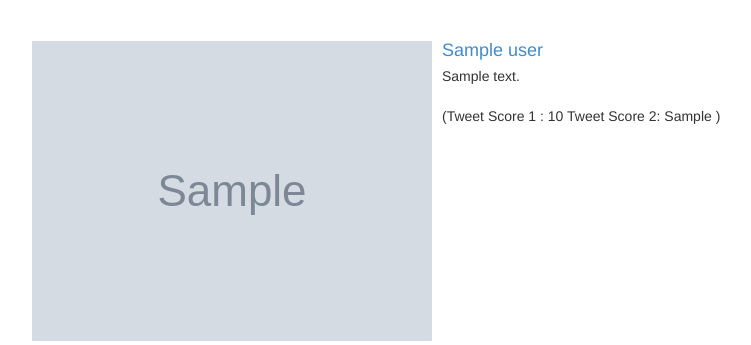
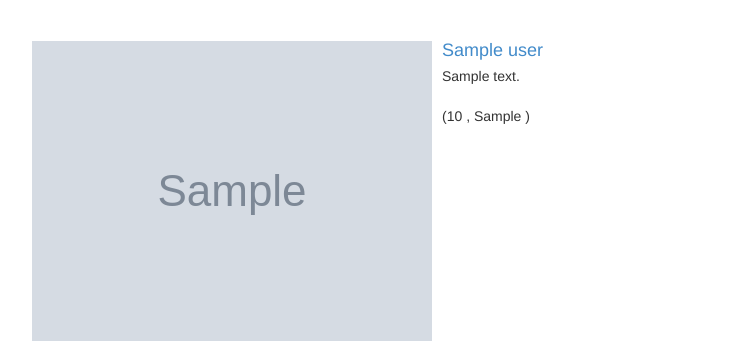
Before and after one commit to ahsanali/tweet-scorer, a Flask app: template app/templates/index.html in a window 1280 px wide. Shown: the part 526-871 px from the top of the page, without its empty margins (233-984 px from the left). Run offline with Flask 2, Linux system fonts and the light colour scheme; the visitor is signed in with stand-in values (Sample User, id 1); the template is opened without the code that fills it: most values are stand-ins (such as "Sample title", 1, 10 or a date in 2020); grey boxes marked "Sample" are stand-in pictures.

```diff
--- a/app/templates/index.html
+++ b/app/templates/index.html
@@ -36,7 +36,7 @@
                             <br />
                             <div>
                                 {% if tweet.score %}
-                                  (Tweet Score 1 : <span class="inverse">{{ tweet.score }}</span>  Tweet Score 2: <span class="star">{{ tweet.score2 }} </span>)
+                                  (<span class="inverse">{{ tweet.score }}</span> , <span class="star">{{ tweet.score2 }} </span>)
                                 {% endif %}
                             </div>
                         </div>
```
Also changed, not shown: 1 other file.
